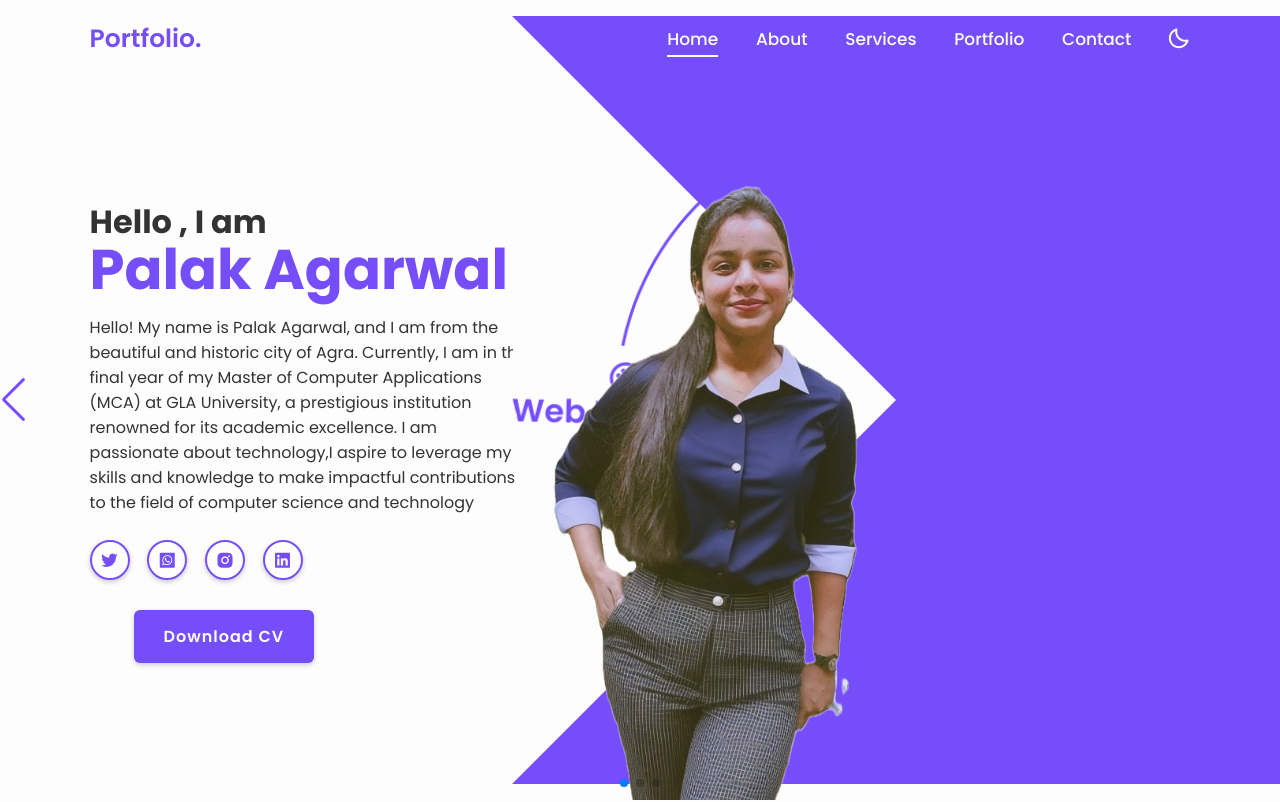
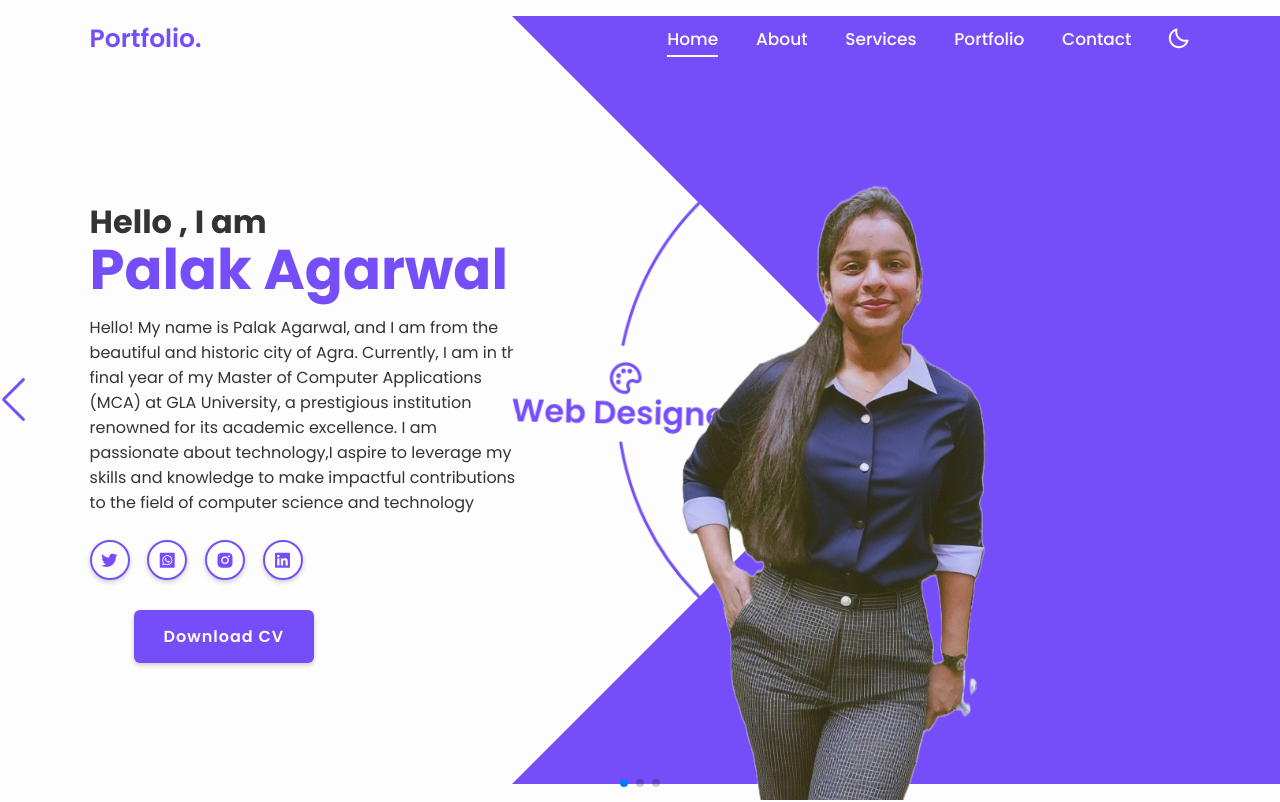
Before and after one commit to mya6n4/Palak_Portfolio, a plain HTML site: page index.html in a window 1280 px wide. Shown: the top 802 px of the page. Drawn offline with nearby package versions, Linux system fonts and the light colour scheme.

Commit message:
Update style.css

```diff
--- a/style.css
+++ b/style.css
@@ -269,7 +269,7 @@ section {
   position: absolute;
   bottom: 0;
   right: 0;
-  left: 42%;
+  left: 52%;
   width: 30%;
   pointer-events: none;
 }
```
